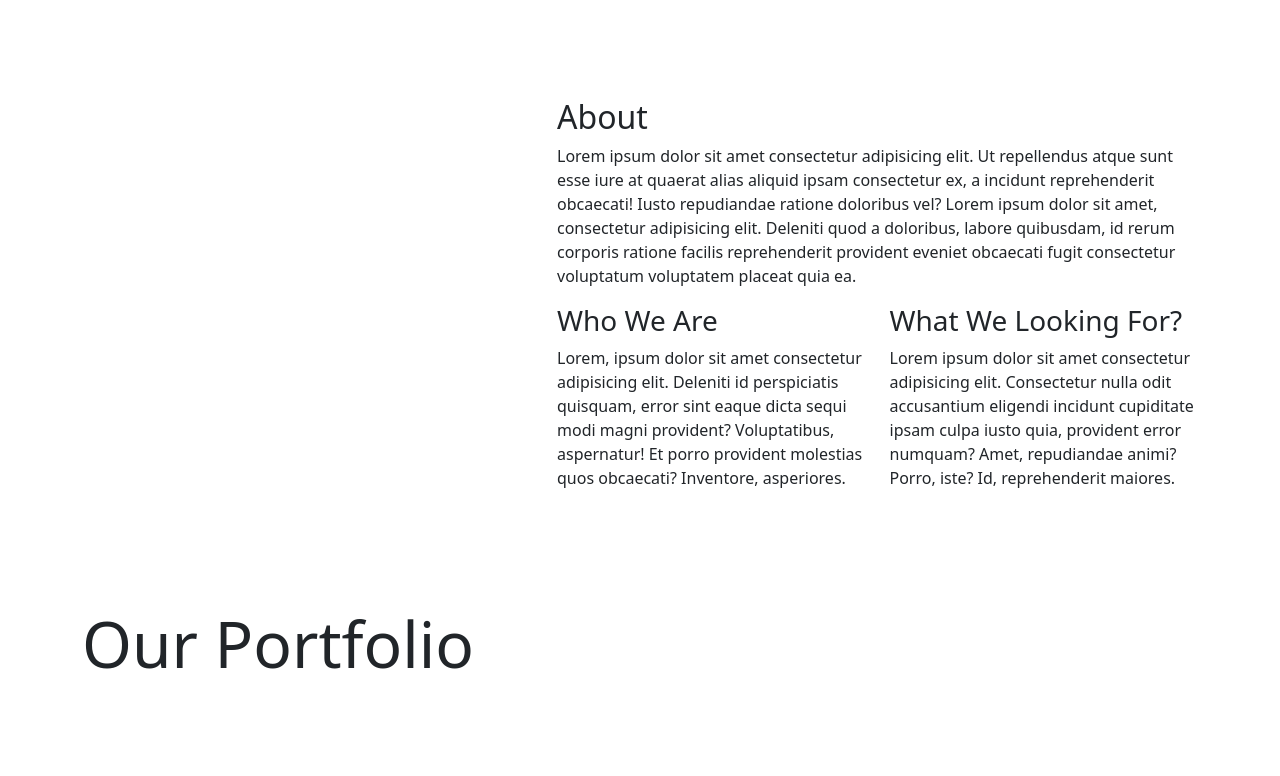
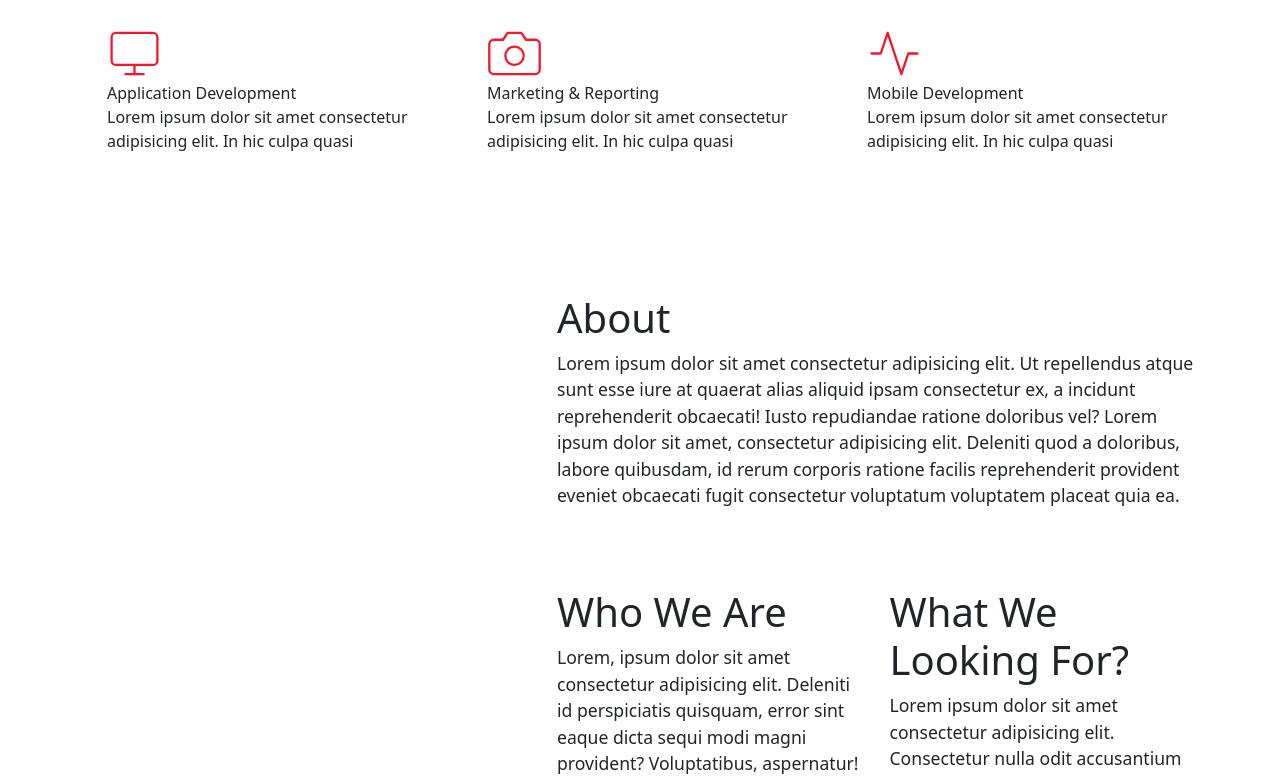
Before and after one commit to JanudaStack/business-website-react, a React (Vite) app: page / in a window 1280 px wide. Shown: the part 1180-1956 px from the top of the page. Built offline with nearby package versions, Linux system fonts and the light colour scheme.

Commit message:
Enhance styling and layout across components; update font and heading sizes

```diff
--- a/src/App.css
+++ b/src/App.css
@@ -1 +1,7 @@
 @import 'bootstrap/dist/css/bootstrap.min.css';
+
+@import url('https://fonts.googleapis.com/css2?family=Montserrat:ital,wght@0,100..900;1,100..900&display=swap');
+
+* {
+    font-family: 'Montserrat', serif;
+}
--- a/src/App.jsx
+++ b/src/App.jsx
@@ -8,7 +8,7 @@ import Member from './components/Member';
 import News from './components/News';
 import Contact from './components/Contact';
 import Footer from './components/Footer';
-
+// import './App.css';
 function App() {
     return (
         <>
@@ -21,7 +21,7 @@ function App() {
             <Member />
             <News />
             <Contact />
-            <Footer />
+            {/* <Footer /> */}
         </>
     );
 }
--- a/src/components/About.jsx
+++ b/src/components/About.jsx
@@ -32,7 +32,7 @@ function About() {
                             <div className="row">
                                 <div className="col-lg-6 col-md-6 col-sm-12">
                                     <div className="para-two">
-                                        <h3>Who We Are</h3>
+                                        <h2>Who We Are</h2>
                                         <p>
                                             Lorem, ipsum dolor sit amet
                                             consectetur adipisicing elit.
@@ -47,7 +47,7 @@ function About() {
                                 </div>
                                 <div className="col-lg-6 col-md-6 col-sm-12">
                                     <div className="para-two">
-                                        <h3>What We Looking For?</h3>
+                                        <h2>What We Looking For?</h2>
                                         <p>
                                             Lorem ipsum dolor sit amet
                                             consectetur adipisicing elit.
--- a/src/components/Member.jsx
+++ b/src/components/Member.jsx
@@ -4,10 +4,8 @@ function Member() {
     return (
         <>
             <div className="container">
-                <div className="heading-container ">
-                    <div className=" heading">
-                        <h2>Skilled Team</h2>
-                    </div>
+                <div className=" heading">
+                    <h2>Skilled Team</h2>
                 </div>
             </div>
             <div className="card-container container">
--- a/src/styles/About.css
+++ b/src/styles/About.css
@@ -1,3 +1,15 @@
 .about-container {
     margin-top: 100px;
 }
+
+.para-two {
+    margin-top: 8vh;
+}
+
+.about-container h2 {
+    font-size: 2.5rem;
+}
+
+.about-container p {
+    font-size: 1.1rem;
+}
--- a/src/styles/Member.css
+++ b/src/styles/Member.css
@@ -6,3 +6,8 @@
     text-align: center;
     font-size: 1.5rem;
 }
+
+.heading {
+    text-align: center;
+    margin-top: 100px;
+}
--- a/src/styles/Navigation.css
+++ b/src/styles/Navigation.css
@@ -1,3 +1,7 @@
-.nav-bar a {
-    justify-content: center;
+.nav-bar {
+    display: flex;
 }
+
+.nav-bar .nav-link {
+    padding-left: 0; /* Remove padding if not needed */
+}
--- a/src/styles/NumberCounter.css
+++ b/src/styles/NumberCounter.css
@@ -10,3 +10,7 @@
 .section-title {
     margin-top: 5vh;
 }
+
+.section-start {
+    margin-top: 100px;
+}
--- a/src/styles/Portfolio.css
+++ b/src/styles/Portfolio.css
@@ -11,6 +11,7 @@
 }
 
 .heading h2 {
+    text-align: center;
     font-size: 4rem;
 }
 
--- a/src/styles/Service.css
+++ b/src/styles/Service.css
@@ -9,7 +9,13 @@
     row-gap: 4vh;
 }
 
+.card-inner-div {
+    padding: 25px;
+}
 .card {
+    border: none;
+    /* width: clamp (400px, 690px, 650px); */
+    transition: all 0.5s;
 }
 
 .card:hover {
@@ -19,3 +25,11 @@
     cursor: pointer;
     transform: translateY(-10px);
 }
+
+.icon svg {
+    transition: stroke 0.3s ease; /* Smooth transition for color change */
+}
+
+.icon:hover svg {
+    stroke: #ffffff; /* Change this to your desired hover color */
+}
```
